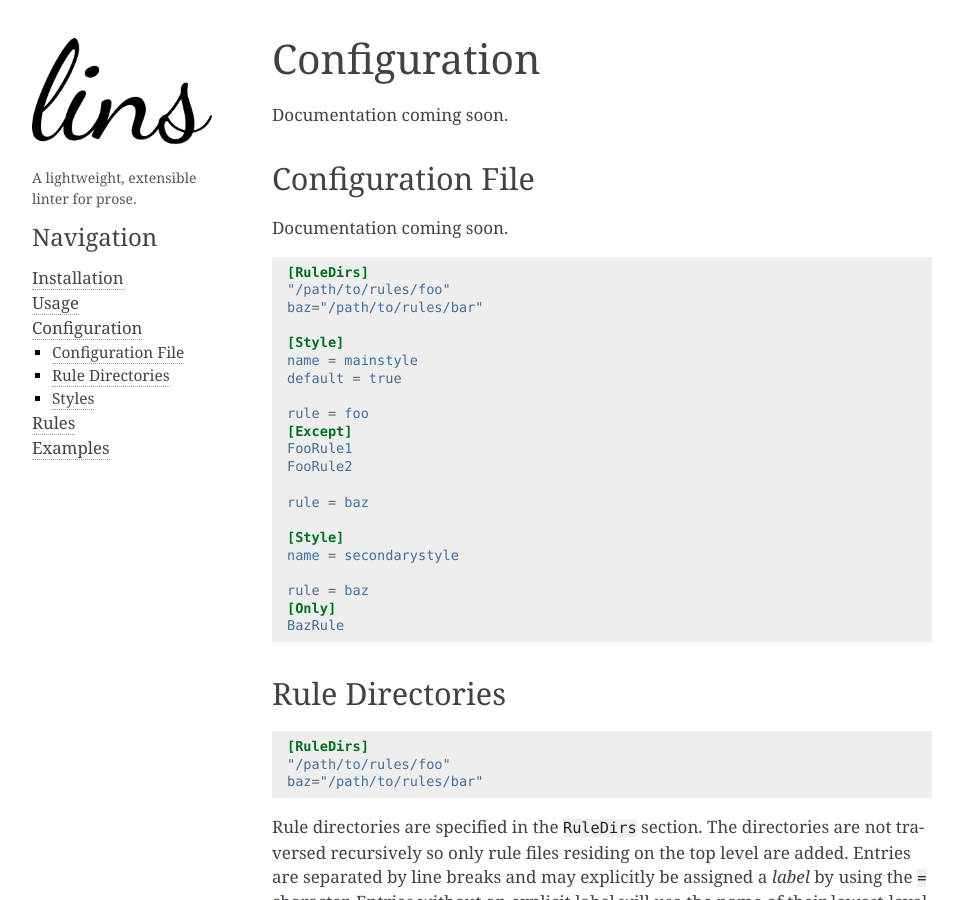
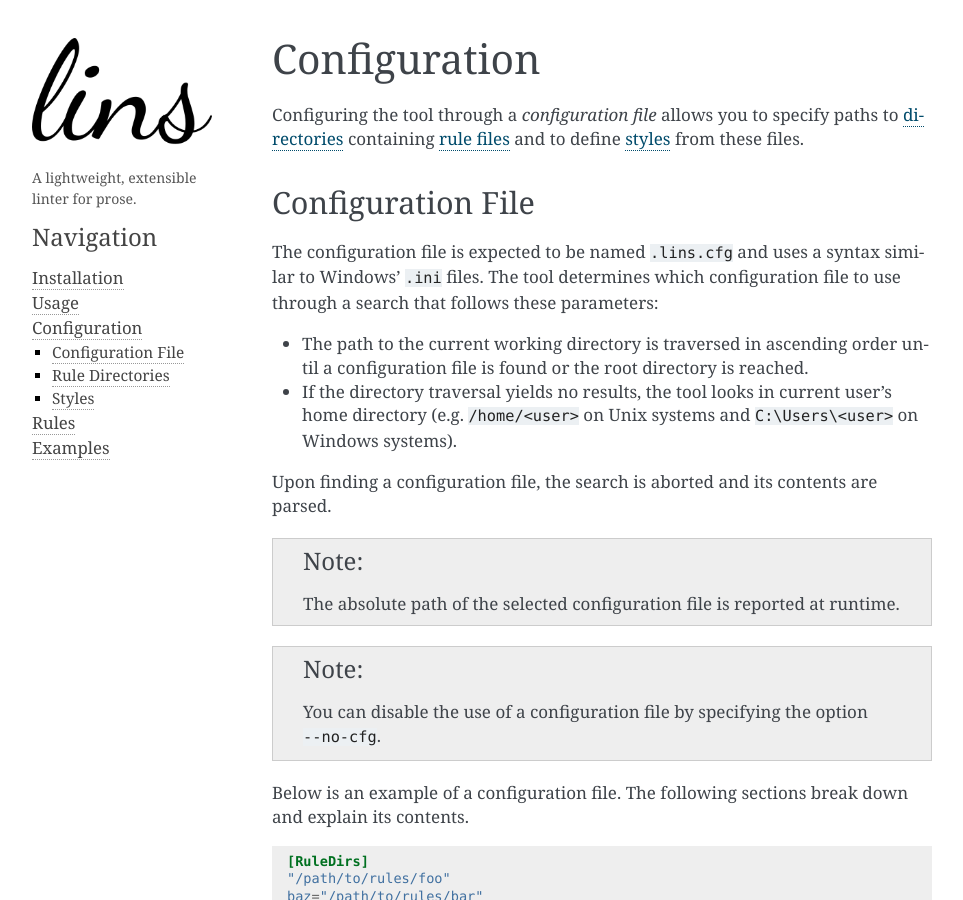
Before and after one commit to sthenic/lins, a Sphinx documentation site: the page built from doc/_source/configuration.rst, in a window 1280 px wide and 900 px high. Shown: the whole window, without its empty margins (148-1111 px from the left). Built offline with Sphinx 7.4.7, drawn with Linux system fonts in a browser that asks for light colours; some of the changed text lies outside the part shown.

Commit message:
[docs] Draft docs of configuration file.

```diff
--- a/doc/_source/configuration.rst
+++ b/doc/_source/configuration.rst
@@ -4,14 +4,40 @@
 Configuration
 *************
 
-Documentation coming soon.
+Configuring the tool through a *configuration file*  allows you to specify paths
+to :ref:`directories <cfg_rule_dirs>` containing :ref:`rule files <lins_rules>`
+and to define :ref:`styles <cfg_styles>` from these files.
 
 .. _`cfg_file`:
 
 Configuration File
 ==================
 
-Documentation coming soon.
+The configuration file is expected to be named ``.lins.cfg`` and uses a syntax
+similar to Windows' ``.ini`` files. The tool determines which configuration file
+to use through a search that follows these parameters:
+
+* The path to the current working directory is traversed in ascending order
+  until a configuration file is found or the root directory is reached.
+
+* If the directory traversal yields no results, the tool looks in current user's
+  home directory (e.g. ``/home/<user>`` on Unix systems and ``C:\Users\<user>``
+  on Windows systems).
+
+Upon finding a configuration file, the search is aborted and its contents are
+parsed.
+
+.. note::
+
+    The absolute path of the selected configuration file is reported at runtime.
+
+.. note::
+
+    You can disable the use of a configuration file by specifying the option
+    ``--no-cfg``.
+
+Below is an example of a configuration file. The following sections break down
+and explain its contents.
 
 .. literalinclude:: lins.cfg
     :language: cfg
@@ -48,7 +74,7 @@ Styles
 :ref:`Rule files <lins_rules>` may be grouped together to form a *style*. Styles
 are important for a few reasons:
 
-.. Something about that sharing rule files between styles are made simple?
+.. Something about that sharing rule files between styles is made simple?
 
 * *Flexibility*---by adding an abstraction layer between the rule files and the
   user, you gain flexibility.
@@ -70,21 +96,46 @@ example, two styles may share the same core rule set but one may enforce the
 Defining a Style
 ----------------
 
-.. * Naming the style
-.. * Default style
-.. * Adding rule dirs (by name)
-
-Documentation coming soon.
+Each style is defined in its own ``Style`` section. Immediately following the
+section title, the style's ``name`` is expected. Additionally, ``default``
+keyword may be used to select this as the *default style*. Unless another style
+is specified using the ``--style`` option, the default style will automatically
+be selected when invoking the tool.
 
 .. literalinclude:: lins.cfg
     :language: cfg
-    :lines: 5-14
+    :lines: 5-7
+
+To assign rules to a style the ``rule`` keyword is used together with a target
+label (defined in the ``RuleDirs`` section). This will include all rules defined
+in the label's target directory (unless the ``Except`` or ``Only`` sections are
+used).
+
+.. literalinclude:: lins.cfg
+    :language: cfg
+    :lines: 14
 
 Except and Only
 ###############
 
-Documentation coming soon.
+The ``Except`` and ``Only`` sections applies to the latest ``rule`` keyword and
+are mutually exclusive, i.e. a rule can make use of either the ``Except``
+section or the ``Only`` section, but not both.
+
+The purpose of each section is straight-forward:
+
+* The ``Except`` section includes all rule files *except* the ones listed in
+  the section.
 
 .. literalinclude:: lins.cfg
     :language: cfg
-    :lines: 9-13,19-21
+    :lines: 9-13
+
+* The ``Only`` section *only* includes the rule files listed in the section.
+
+.. literalinclude:: lins.cfg
+    :language: cfg
+    :lines: 19-21
+
+In both cases, the lists consist of filenames (case sensitive and without the
+extension) with one entry per line.
```
